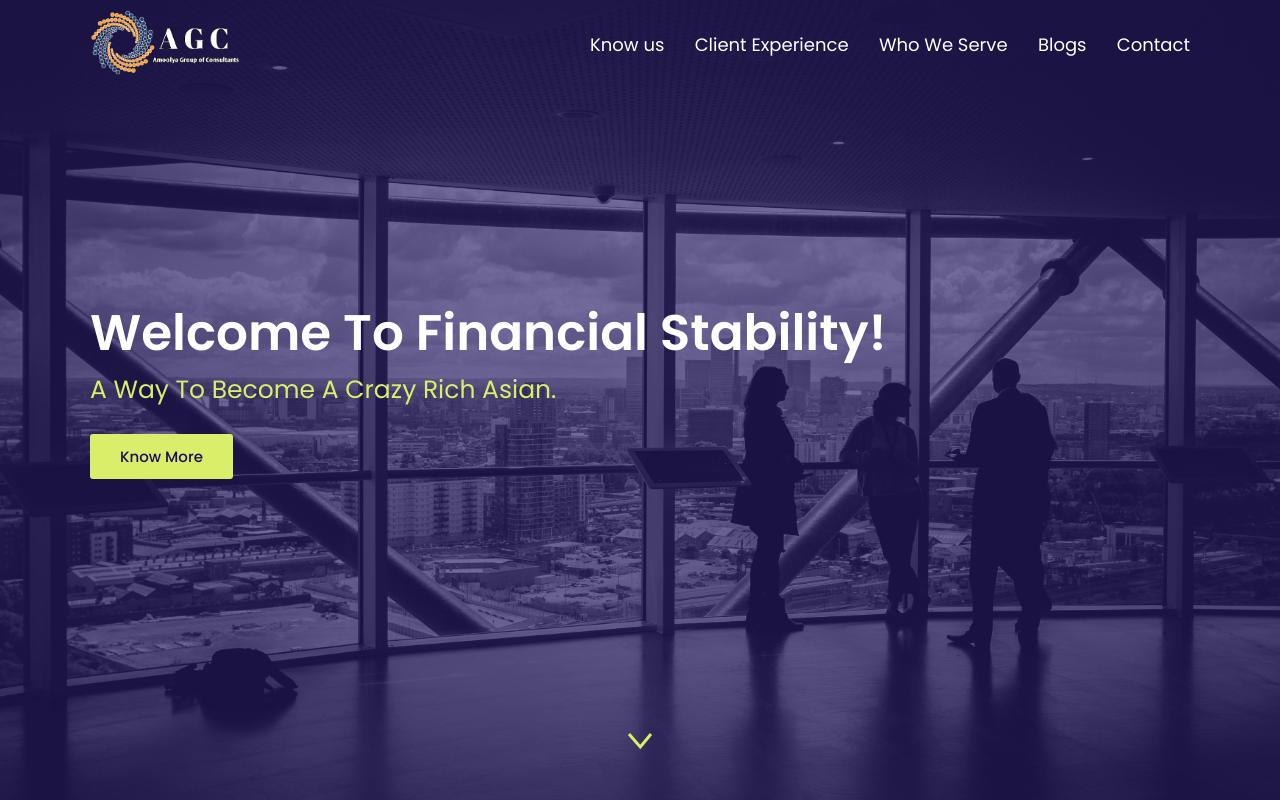
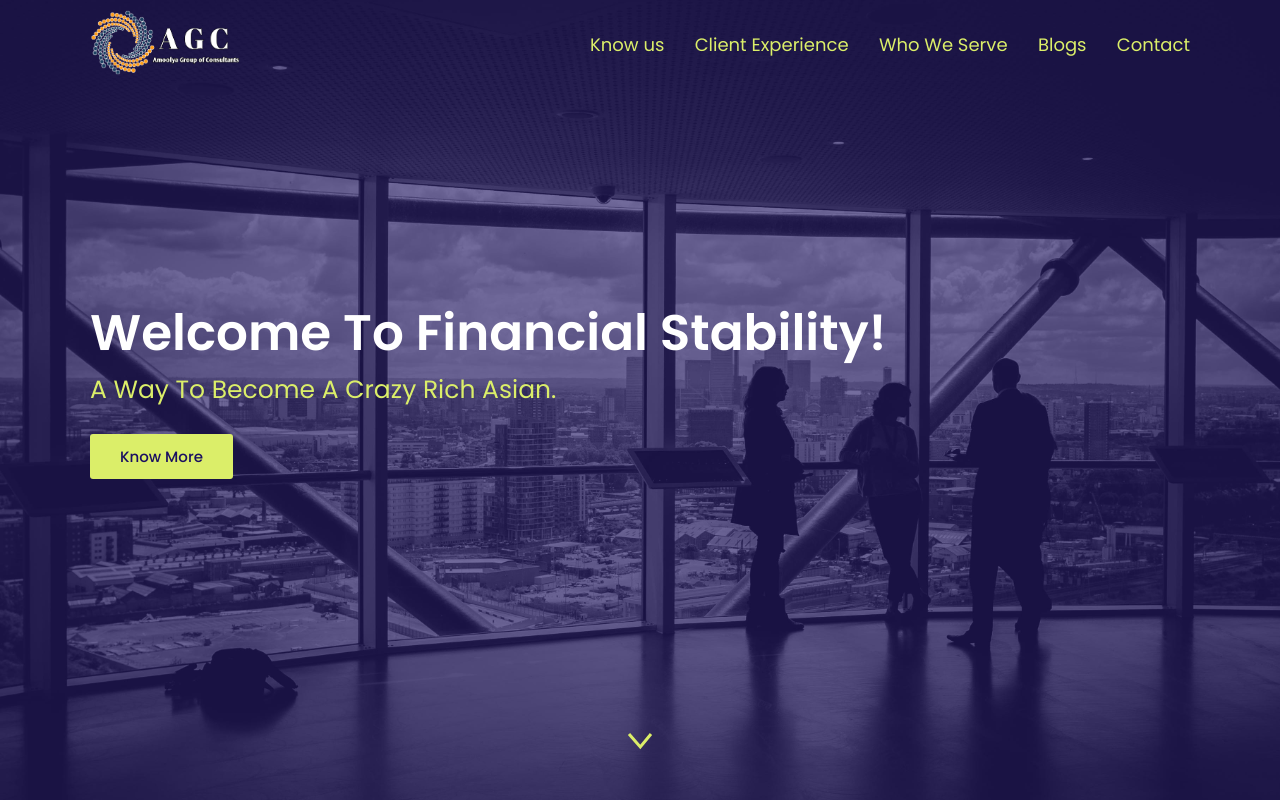
Before and after one commit to ayanluap/amoolya, a React (Create React App) app in the folder frontend/: page / in a window 1280 px wide. Shown: the top 800 px of the page. Built offline with nearby package versions, Linux system fonts and the light colour scheme.

Commit message:
change in landing component

```diff
--- a/frontend/src/components/components/Landing.js
+++ b/frontend/src/components/components/Landing.js
@@ -12,7 +12,7 @@ const Landing = () => {
             <p className="second-heading">
               A way to become a Crazy Rich Asian.
             </p>
-            <Link to="/know-us/our-vision" className="btn btn--yellow">
+            <Link to="/" className="btn btn--yellow">
               Know More
             </Link>
             <svg
@@ -49,7 +49,7 @@ const Landing = () => {
             Amoolya’s customized advice and collaborative approach is focuses on
             five key planning areas.
           </p>
-          <Link to="/contact" className="btn btn--blue">
+          <Link to="/" className="btn btn--blue">
             Schedule Your Introductory Call Today
           </Link>
         </div>
@@ -89,7 +89,7 @@ const Landing = () => {
       </div>
 
       <div className="container u-center">
-        <Link to="/who-we-serve" className="btn btn--blue">
+        <Link to="/" className="btn btn--blue">
           How can we best help you
         </Link>
       </div>
--- a/frontend/src/components/components/Navbar.js
+++ b/frontend/src/components/components/Navbar.js
@@ -59,7 +59,7 @@ const Navbar = () => {
             </div>
             <li className="navbar__list">
               <NavLink
-                to="/know-us/our-vision"
+                to="/"
                 className="navbar__link"
                 activeClassName="active"
                 onClick={navClose}
@@ -69,7 +69,7 @@ const Navbar = () => {
             </li>
             <li className="navbar__list">
               <NavLink
-                to="/client-experience"
+                to="/"
                 className="navbar__link"
                 activeClassName="active"
                 onClick={navClose}
@@ -79,7 +79,7 @@ const Navbar = () => {
             </li>
             <li className="navbar__list">
               <NavLink
-                to="/who-we-serve"
+                to="/"
                 className="navbar__link"
                 activeClassName="active"
                 onClick={navClose}
@@ -89,7 +89,7 @@ const Navbar = () => {
             </li>
             <li className="navbar__list">
               <NavLink
-                to="/blogs"
+                to="/"
                 className="navbar__link"
                 activeClassName="active"
                 onClick={navClose}
@@ -99,7 +99,7 @@ const Navbar = () => {
             </li>
             <li className="navbar__list">
               <NavLink
-                to="/contact"
+                to="/"
                 className="navbar__link"
                 activeClassName="active"
                 onClick={navClose}
```
Also changed, not shown: 1 other file (tests, documents, lock files or other folders).
